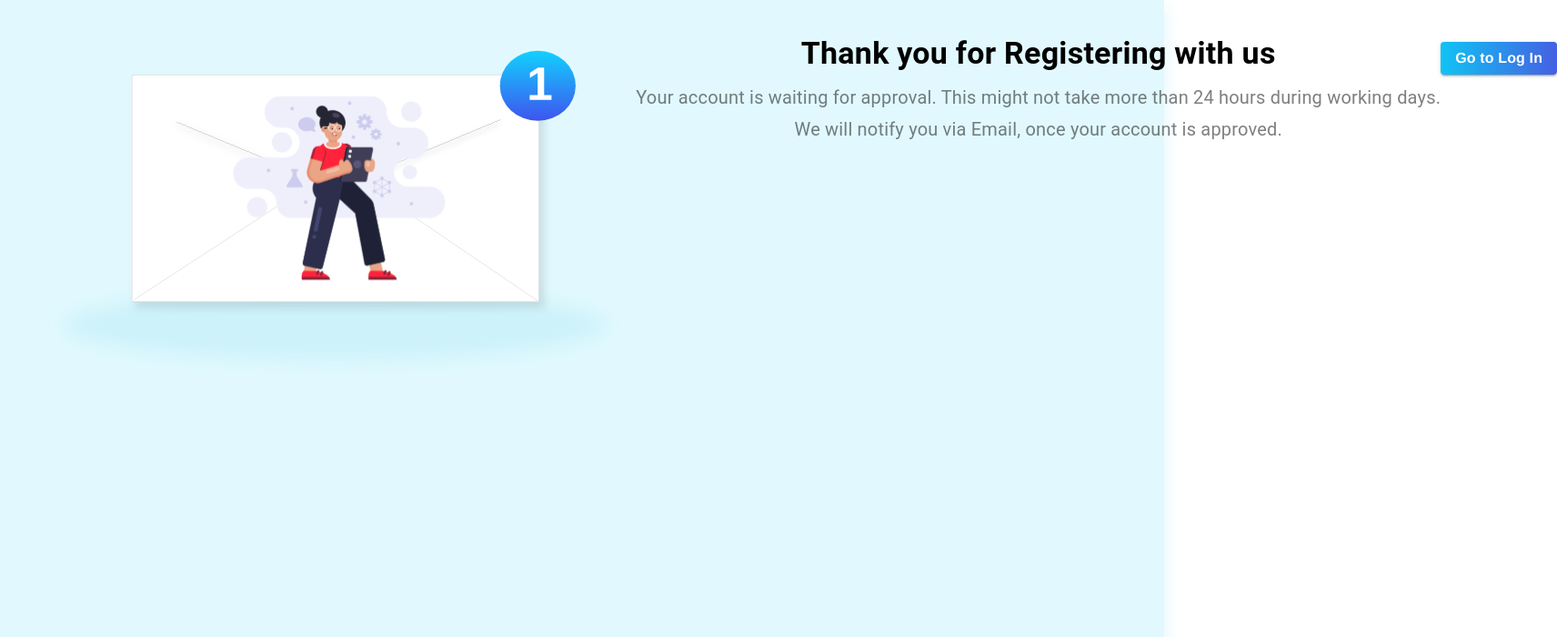
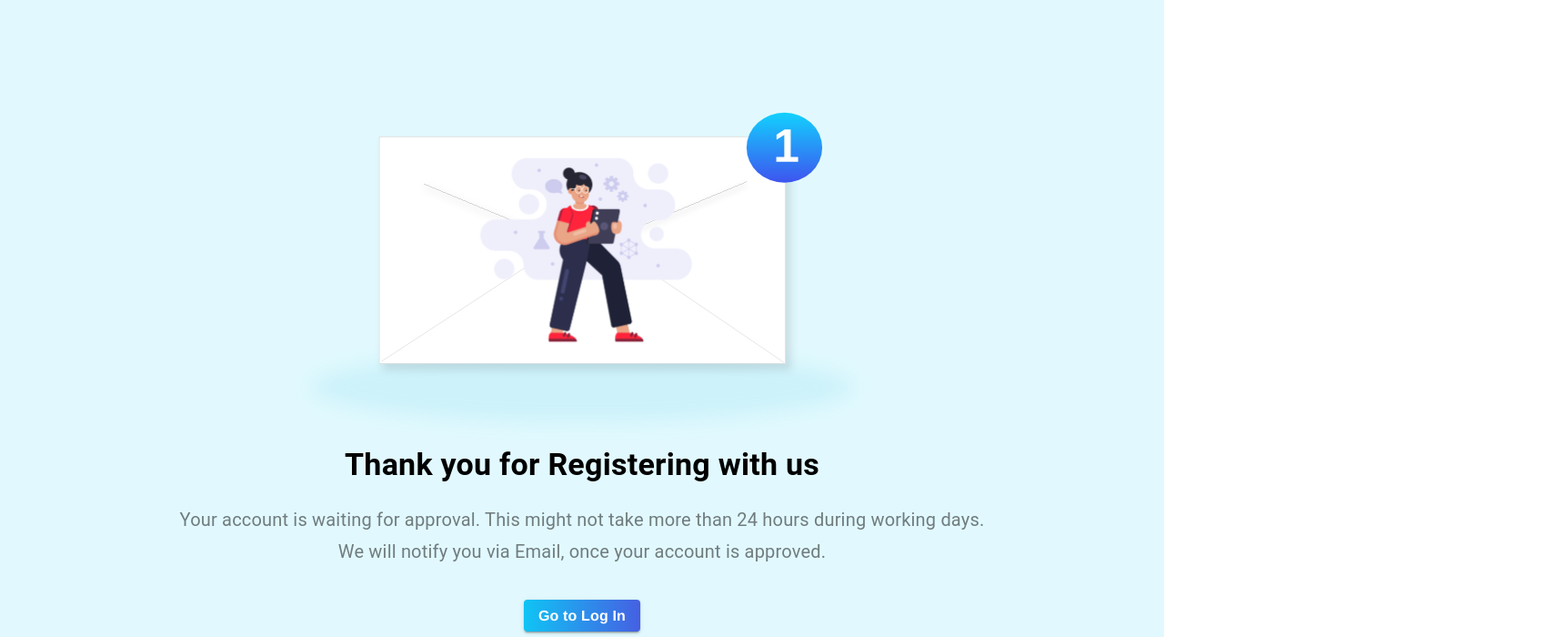
Before and after one commit to pushpak1308/Scrunity_Global, a React (Create React App) app in the folder scrutinyglobal/: page /waiting-screen in a window 1280 px wide. Shown: the top 700 px of the page at 91% size, 1712 px wide, since content can reach past the window. Built offline with nearby package versions, Linux system fonts and the light colour scheme.

Commit message:
required register feilds

```diff
--- a/scrutinyglobal/src/Screens/Auth/StepForm.js
+++ b/scrutinyglobal/src/Screens/Auth/StepForm.js
@@ -85,6 +85,7 @@ const StepForm = ({
           <Grid item xs={12}>
             <MuiTextField
               type="text"
+              required={true}
               value={name}
               defaultValue={reduxData?.name || ""}
               label="Name"
@@ -97,6 +98,7 @@ const StepForm = ({
             <MuiTextField
               type="text"
               value={email}
+              required={true}
               defaultValue={reduxData?.email || ""}
               label="Email"
               onChange={onChangeEmail}
@@ -109,6 +111,7 @@ const StepForm = ({
                 <MuiTextField
                   type="password"
                   value={password}
+                  required={true}
                   label="Password"
                   defaultValue={reduxData?.password || ""}
                   onChange={onChangePassword}
@@ -119,6 +122,7 @@ const StepForm = ({
                 <MuiTextField
                   type="password"
                   value={confirmPassword}
+                  required={true}
                   label="Confirm Password"
                   defaultValue={reduxData?.confirmPassword || ""}
                   onChange={onChangeConfirmPassword}
@@ -149,6 +153,7 @@ const StepForm = ({
           <Grid item xs={12}>
             <MuiDropDown
               value={accountType}
+              required={true}
               defaultValue={reduxData?.accountType || ""}
               onChange={onChangeAccountType}
               options={["Client", "Admin", "Vendor"]}
@@ -161,6 +166,7 @@ const StepForm = ({
             <MuiTextField
               type="text"
               value={number}
+              required={true}
               defaultValue={reduxData?.number || ""}
               label="Number"
               onChange={onChangeNumber}
@@ -170,6 +176,7 @@ const StepForm = ({
           <Grid item xs={12}>
             <MuiTextField
               type="date"
+              required={true}
               value={birthdate}
               label="Birth Date"
               defaultValue={reduxData?.dob || ""}
@@ -204,6 +211,7 @@ const StepForm = ({
           <Grid item xs={12}>
             <MuiTextField
               type="text"
+              required={true}
               value={address}
               label="Address"
               defaultValue={reduxData?.address || ""}
@@ -216,6 +224,7 @@ const StepForm = ({
               <Grid item xs={12} md={6}>
                 <MuiTextField
                   type="text"
+                  required={true}
                   value={city}
                   label="City"
                   defaultValue={reduxData?.city || ""}
@@ -227,6 +236,7 @@ const StepForm = ({
                 <MuiTextField
                   type="text"
                   value={state}
+                  required={true}
                   label="State/Province"
                   defaultValue={reduxData?.state || ""}
                   onChange={onChangeState}
@@ -240,6 +250,7 @@ const StepForm = ({
               <Grid item xs={12} md={6}>
                 <MuiTextField
                   type="text"
+                  required={true}
                   value={zipcode}
                   label="Zip Code"
                   defaultValue={reduxData?.zipcode || ""}
@@ -250,6 +261,7 @@ const StepForm = ({
               <Grid item xs={12} md={6}>
                 <MuiDropDown
                   value={country}
+                  required={true}
                   onChange={onChangeCountry}
                   defaultValue={reduxData?.country || ""}
                   options={countryOptions()} // Example options
@@ -285,6 +297,7 @@ const StepForm = ({
         <Grid container spacing={2}>
           <Grid item xs={12}>
             <MuiDropDown
+              required={true}
               value={profession}
               onChange={onChangeProfession}
               defaultValue={reduxData?.profession || ""}
@@ -298,6 +311,7 @@ const StepForm = ({
           <Grid item xs={12}>
             <MuiTextField
               value={experience}
+              required={true}
               defaultValue={reduxData?.experience || ""}
               onChange={onChangeExperience}
               type="text"
@@ -309,6 +323,7 @@ const StepForm = ({
           <Grid item xs={12}>
             <MuiTextField
               type="text"
+              required={true}
               value={monthlySalary}
               label="Monthly Salary"
               placeholder={"50,000"}
--- a/scrutinyglobal/src/Screens/Auth/Style.css
+++ b/scrutinyglobal/src/Screens/Auth/Style.css
@@ -141,7 +141,6 @@
 .waitingScreen-title {
   font-family: "Arimo";
   font-weight: 600 !important;
-
   text-align: center;
   color: black;
 }
--- a/scrutinyglobal/src/Screens/Auth/WaitingScreen.js
+++ b/scrutinyglobal/src/Screens/Auth/WaitingScreen.js
@@ -10,25 +10,32 @@ const WaitingScreen = () => {
     navigate("/login");
   };
   return (
-    <Grid container className="main-container" direction="column">
-      <Grid item xs={12} md={12}>
+    <Grid
+      container
+      className="main-container"
+      direction="column"
+      justifyContent="center"
+      alignItems="center"
+      style={{ minHeight: "100vh" }}
+    >
+      <Grid item>
         <img src={waitingImage} className="waitingScreen-image" />
       </Grid>
-      <Grid item xs={12} md={12}>
-        <Typography variant="h4" className="waitingScreen-title" gutterbottom>
+      <Grid item>
+        <Typography variant="h4" className="waitingScreen-title" gutterBottom>
           Thank you for Registering with us
         </Typography>
         <Typography
           variant="subtitle1"
           className="waitingScreen-text"
-          gutterbottom
+          gutterBottom
         >
           Your account is waiting for approval. This might not take more than 24
           hours during working days. <br />
           We will notify you via Email, once your account is approved.
         </Typography>
       </Grid>
-      <Grid item xs={12} md={12}>
+      <Grid item>
         <MuiContainedButton
           type={"button"}
           onClickFunction={handleNavigation}
--- a/scrutinyglobal/src/Screens/SuperAdmin/Dashboard.js
+++ b/scrutinyglobal/src/Screens/SuperAdmin/Dashboard.js
@@ -250,13 +250,16 @@ const Dashboard = () => {
       align: "center",
       cellClassName: "dataGrid-cell",
       headerClassName: "dataGrid-header",
-      renderCell: (params) => (
-        <MuiDropDown
-          defaultValue="Vendor"
-          options={["Vendor", "Admin", "Client"]}
-          onChange={onChangeRole}
-        />
-      ),
+      renderCell: (params) => {
+        console.log("hi====", params.row);
+        return (
+          <MuiDropDown
+            defaultValue="Vendor"
+            options={["Vendor", "Admin", "Client"]}
+            onChange={onChangeRole}
+          />
+        );
+      },
     },
     {
       field: "birthdate",
```
